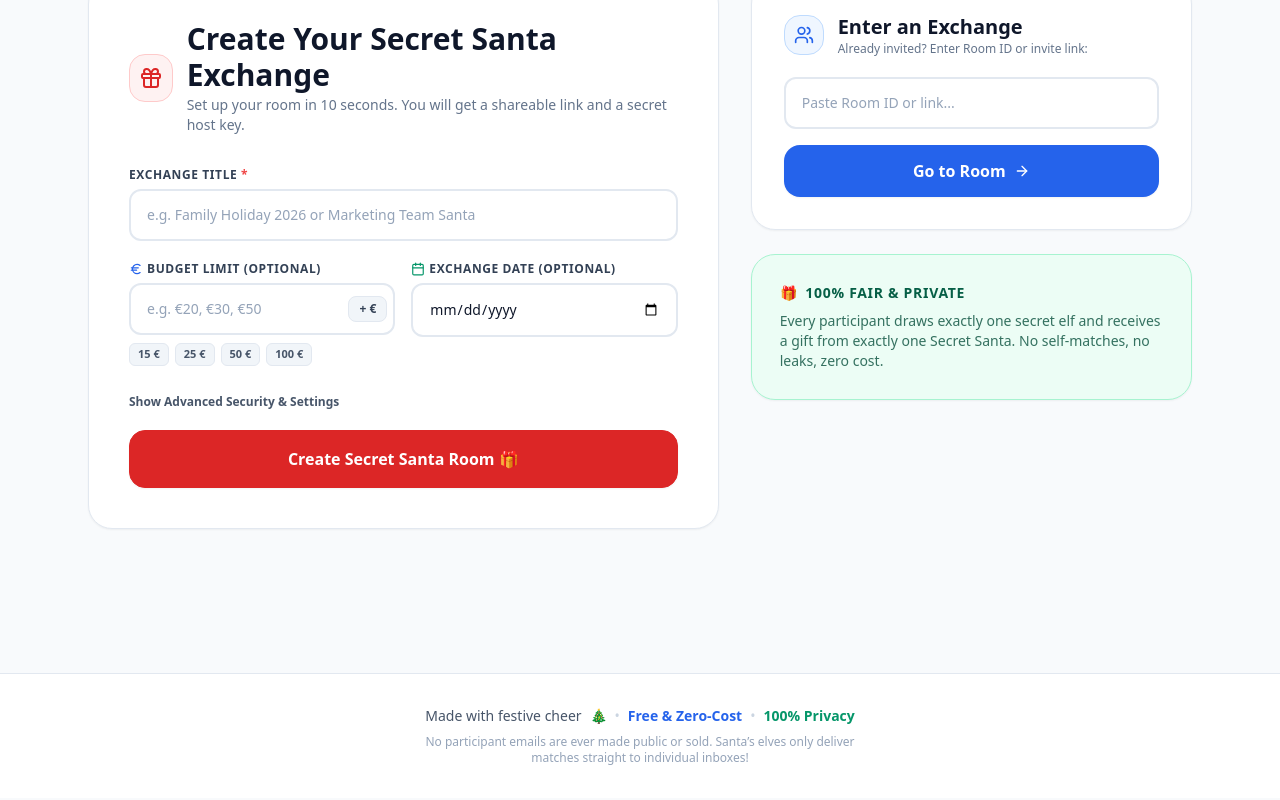
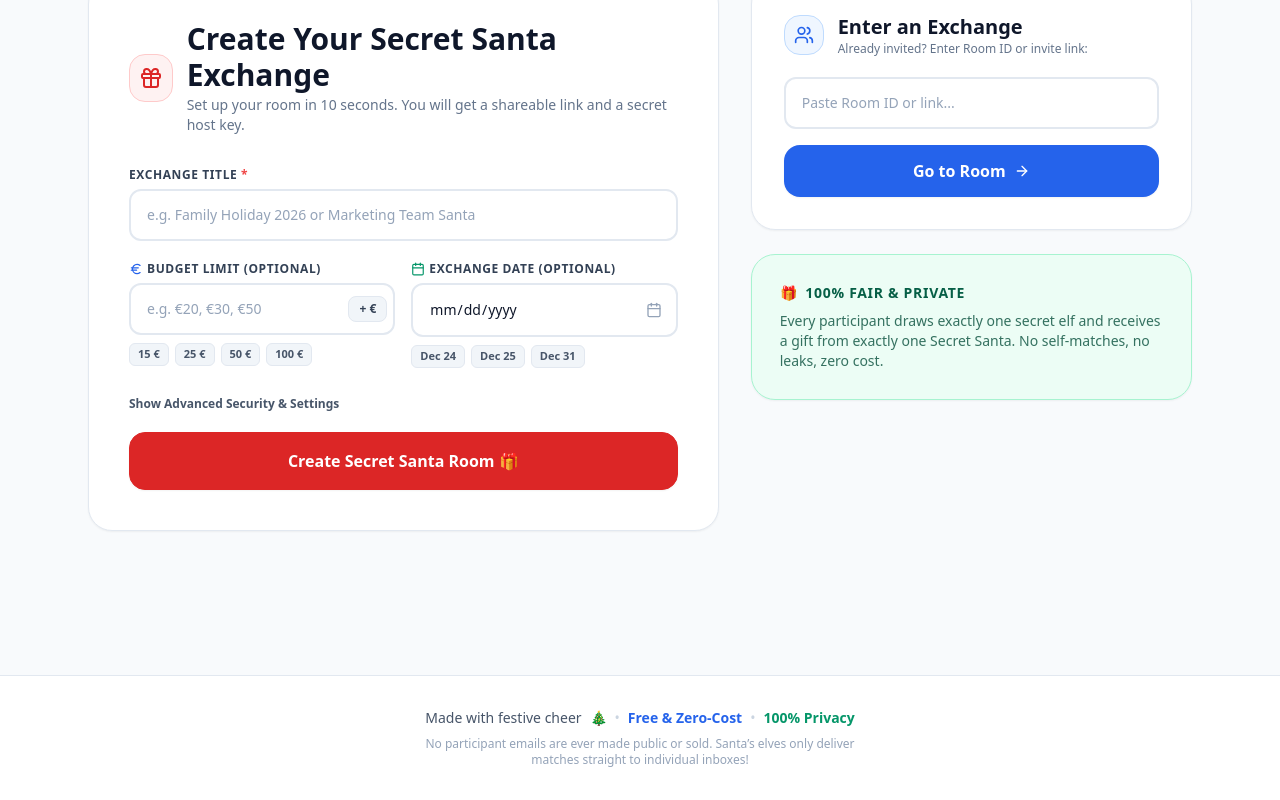
Before and after one commit to SorrowCrow/secretSanta, a Next.js app: page /secretSanta/ in a window 1280 px wide. Shown: the part 820-1620 px from the top of the page. Built offline with nearby package versions, Linux system fonts and the light colour scheme.

Commit message:
fix: date selector container overflow with appearance reset, overflow-hidden wrapper, and quick chips

```diff
--- a/src/app/page.tsx
+++ b/src/app/page.tsx
@@ -21,7 +21,7 @@ import LanguageSwitch from '@/components/LanguageSwitch';
 
 export default function HomePage() {
   const router = useRouter();
-  const { t } = useLanguage();
+  const { t, locale } = useLanguage();
 
   // Create exchange form state
   const [title, setTitle] = useState('');
@@ -424,7 +424,7 @@ export default function HomePage() {
                       dateInputRef.current?.focus();
                     }
                   }}
-                  className="relative w-full min-w-0 cursor-pointer"
+                  className="relative w-full max-w-full min-w-0 cursor-pointer overflow-hidden rounded-xl border-2 border-slate-200 focus-within:border-red-600 transition bg-white"
                 >
                   <input
                     ref={dateInputRef}
@@ -437,8 +437,28 @@ export default function HomePage() {
                         e.currentTarget.showPicker();
                       } catch {}
                     }}
-                    className="w-full max-w-full min-w-0 block px-3.5 sm:px-4 py-3 sm:py-3.5 rounded-xl bg-white border-2 border-slate-200 text-slate-900 placeholder-slate-400 focus:outline-none focus:border-red-600 text-base sm:text-sm transition cursor-pointer box-border [color-scheme:light]"
+                    className="w-full max-w-full min-w-0 block pr-10 pl-3.5 sm:pl-4 py-3 sm:py-3.5 bg-transparent border-0 text-slate-900 placeholder-slate-400 focus:outline-none text-base sm:text-sm transition cursor-pointer box-border appearance-none [-webkit-appearance:none] [color-scheme:light] [&::-webkit-calendar-picker-indicator]:opacity-0 [&::-webkit-calendar-picker-indicator]:absolute [&::-webkit-calendar-picker-indicator]:inset-0 [&::-webkit-calendar-picker-indicator]:w-full [&::-webkit-calendar-picker-indicator]:h-full [&::-webkit-calendar-picker-indicator]:cursor-pointer [&::-webkit-date-and-time-value]:text-left [&::-webkit-date-and-time-value]:m-0"
                   />
+                  <div className="absolute right-3.5 top-1/2 -translate-y-1/2 pointer-events-none text-slate-400">
+                    <Calendar className="w-4 h-4 text-slate-400" />
+                  </div>
+                </div>
+                {/* Quick Date preset chips */}
+                <div className="flex items-center flex-wrap gap-1.5 mt-2">
+                  {[
+                    { label: locale === 'ru' ? '24 дек' : 'Dec 24', val: `${new Date().getFullYear()}-12-24` },
+                    { label: locale === 'ru' ? '25 дек' : 'Dec 25', val: `${new Date().getFullYear()}-12-25` },
+                    { label: locale === 'ru' ? '31 дек' : 'Dec 31', val: `${new Date().getFullYear()}-12-31` },
+                  ].map((preset) => (
+                    <button
+                      key={preset.val}
+                      type="button"
+                      onClick={() => setExchangeDate(preset.val)}
+                      className="text-[11px] font-bold px-2 py-0.5 rounded-md bg-slate-100 hover:bg-emerald-50 hover:text-emerald-700 hover:border-emerald-200 text-slate-600 border border-slate-200 transition active:scale-95 cursor-pointer"
+                    >
+                      {preset.label}
+                    </button>
+                  ))}
                 </div>
               </div>
             </div>
```
